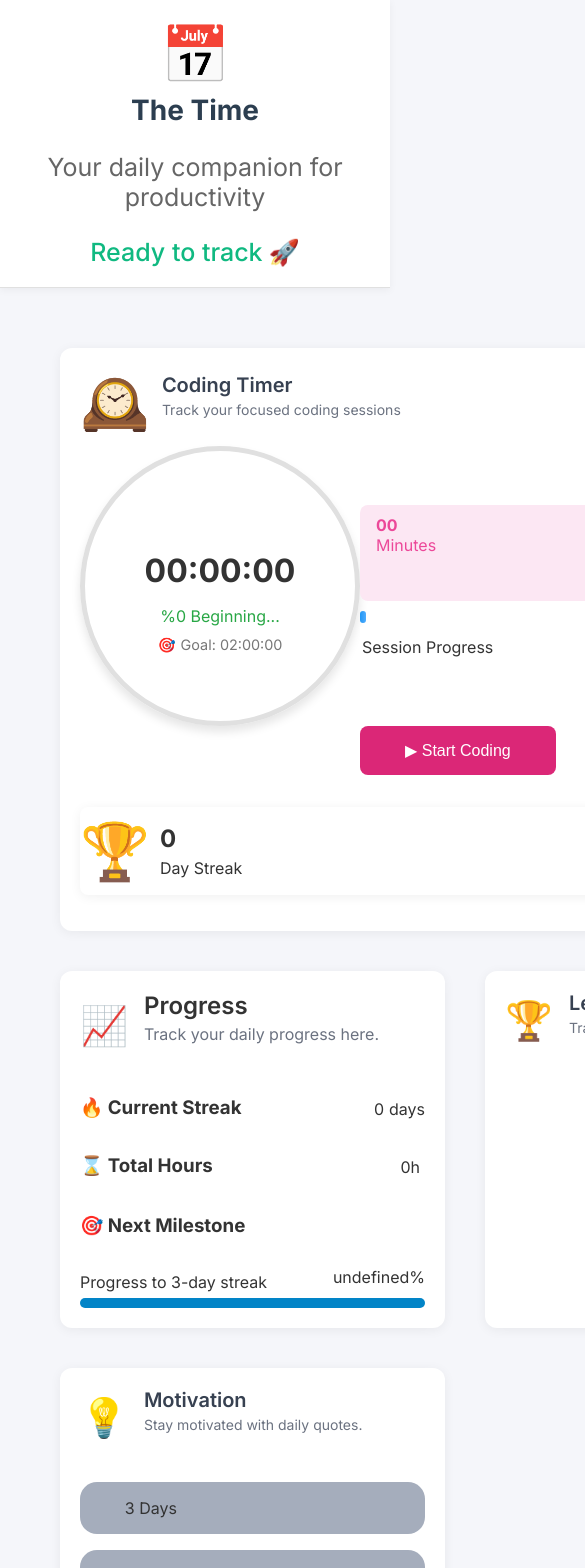
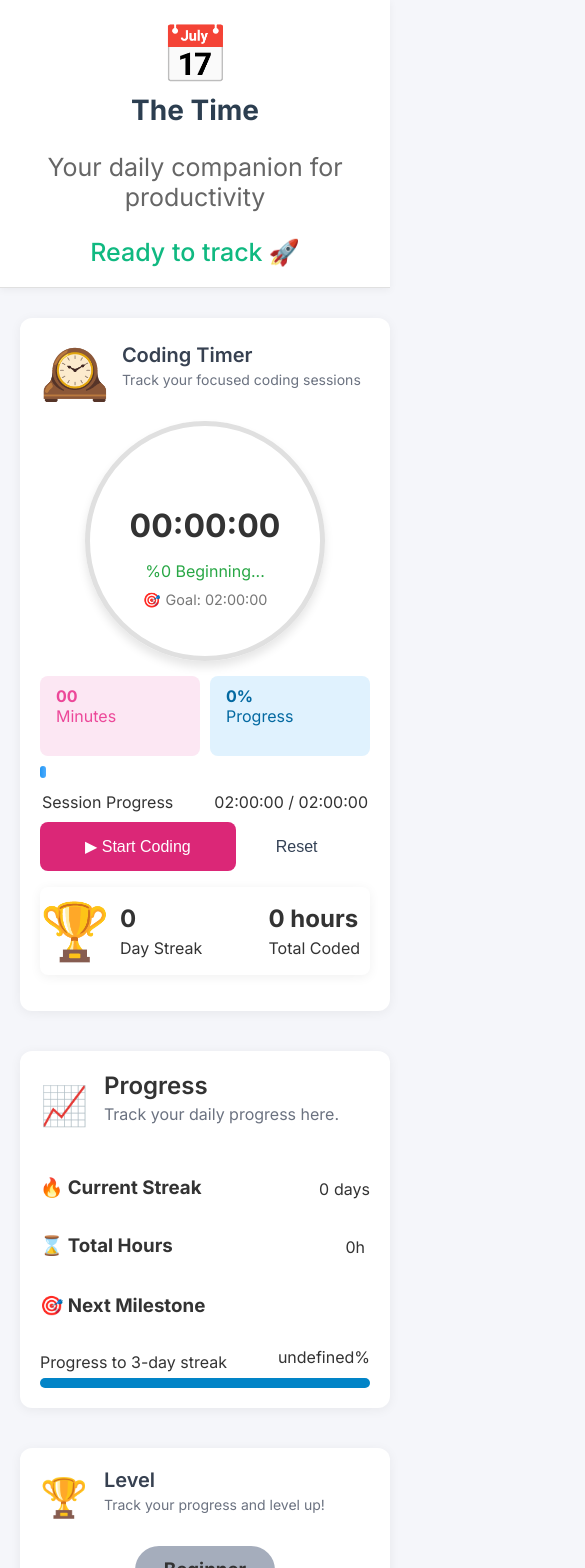
Before and after one commit to Usamaazeem03/the-time, a React (Create React App) app: page / in a window 390 px wide. Shown: the top 1568 px of the page, 585 px wide, since content can reach past the window. Built offline with nearby package versions, Linux system fonts and the light colour scheme; no server answers.

Commit message:
add responsive design for tablet and mobile layouts

```diff
--- a/src/App.js
+++ b/src/App.js
@@ -1,5 +1,4 @@
 import "./index.css";
-import "./tablet.css";
 
 import Header from "./components/Header";
 
--- a/src/components/TaskBox.jsx
+++ b/src/components/TaskBox.jsx
@@ -39,6 +39,8 @@ export default function TaskBox() {
           <p>Manage your tasks effectively.</p>
         </div>
       </div>
+      {tasks.length > 0 && (
+        <>
           <div className="task-progress-box">
             <label className="task-progress-label">Progres</label>
             <div
@@ -46,6 +48,9 @@ export default function TaskBox() {
               style={{ width: `${Math.floor(taskPercentage)}%` }}
             ></div>
           </div>
+        </>
+      )}
+
       <div className="task-list">
         <label className="task-label">Add new task</label>
         <form className="add-task" onSubmit={handleAddTask}>
@@ -80,6 +85,8 @@ export default function TaskBox() {
             </li>
           ))}
         </ul>
+        {tasks.length > 0 && (
+          <>
             <div className="Task-stats">
               <div className="disply-Completed-task">
                 <div className="value">{completedPart}</div>
@@ -90,6 +97,8 @@ export default function TaskBox() {
                 <div className="label"> Remaining</div>
               </div>
             </div>
+          </>
+        )}
       </div>
     </div>
   );
--- a/src/components/TimerBox.jsx
+++ b/src/components/TimerBox.jsx
@@ -40,7 +40,6 @@ export default function TimerBox({
   function startTimer() {
     setIsRunning(true);
     startTimerRef.current = Date.now() - elapsedTime;
-    console.log(startTimerRef.current);
     setGoalCompleted(false);
   }
 
--- a/src/index.css
+++ b/src/index.css
@@ -4,21 +4,30 @@
 body {
   margin: 0;
   padding: 0;
+  width: 100%;
+  max-width: 100vw;
   font-family: "Inter", sans-serif;
   background-color: #f5f6fa;
   color: #333;
+  overflow-x: hidden;
 }
 
+.app-container {
+  width: 100%;
+  max-width: 100vw;
+  box-sizing: border-box;
+}
 /* Header */
 .header {
   background-color: #ffffff;
-  padding: 20px 40px;
+  padding: 20px 0;
   border-bottom: 1px solid #e0e0e0;
   text-align: center;
   box-shadow: 0 2px 8px rgba(0, 0, 0, 0.05);
 }
 
 .header {
+  width: 100%;
   margin-bottom: 10px;
 }
 .logo {
@@ -112,7 +121,7 @@ footer {
 .Timer-bar {
   display: grid;
   grid-template-columns: 1fr 1fr;
-
+  gap: 10px;
   align-items: center;
   justify-content: space-between;
 }
@@ -404,6 +413,11 @@ h2 {
 .level-info span {
   font-size: 2.4rem;
 }
+@media (max-width: 1673px) {
+  .motivation-box {
+    grid-column: 1 / 3;
+  }
+}
 
 .motivation-header {
   display: flex;
@@ -424,6 +438,7 @@ h2 {
   grid-template-columns: repeat(auto-fit, minmax(300px, 1fr));
   align-items: center;
   justify-content: center;
+  column-gap: 10px;
 }
 
 .next-milestone {
@@ -555,8 +570,79 @@ input[type="checkbox"] {
   margin: 20px;
   padding: 20px;
 }
-@media (max-width: 890px) {
+@media screen and (min-width: 768px) and (max-width: 1023px) {
   .timer-task-box {
     grid-template-columns: 1fr;
   }
+  .Timer-clock {
+    width: 230px;
+    height: 230px;
+  }
+  .disply-minutes-box,
+  .disply-Progress-box {
+    width: 10rem;
+    height: 5.5rem;
+  }
+  .progress-box {
+    grid-column: 1 / 3;
+  }
+  .level-box {
+    grid-column: 1 / 3;
+  }
+  .motivation-box {
+    grid-column: 1 / 3;
+  }
+
+  .timer-task-box {
+    margin: 0;
+    padding: 0;
+  }
 }
+
+/* ===== Mobile Layout (max-width: 767px) ===== */
+@media screen and (max-width: 767px) {
+  .timer-task-box {
+    grid-template-columns: 1fr;
+  }
+  .Timer-bar {
+    display: block;
+    grid-template-columns: 1fr;
+  }
+  .Timer-clock {
+    width: 230px;
+    height: 230px;
+    margin: 15px auto;
+  }
+  .disply-minutes-box,
+  .disply-Progress-box {
+    width: 8rem;
+    height: 5rem;
+  }
+  .progress-box {
+    grid-column: 1 / 3;
+  }
+  .level-box {
+    grid-column: 1 / 3;
+  }
+  .motivation-box {
+    grid-column: 1 / 3;
+  }
+
+  .timer-task-box {
+    margin: 0;
+    padding: 0;
+  }
+  .disply-Completed-task,
+  .disply-Remaining-task {
+    width: 8rem;
+    height: 5rem;
+  }
+}
+@media (max-width: 480px) {
+  .app-container {
+    width: 100%;
+    max-width: 100vw;
+    margin: 0 auto;
+    padding: 0 10px;
+  }
+}
--- a/src/index.js
+++ b/src/index.js
@@ -1,6 +1,6 @@
 import React from "react";
 import ReactDOM from "react-dom/client";
-// import "./globals.css";
+
 import App from "./App";
 
 const root = ReactDOM.createRoot(document.getElementById("root"));
--- a/src/tablet.css
+++ /dev/null
@@ -1,3 +0,0 @@
-/* ===== Tablet Layout (768px - 1023px) ===== */
-@media screen and (min-width: 768px) and (max-width: 1023px) {
-}
```
Lines whose indentation alone changed are shown as unchanged.
